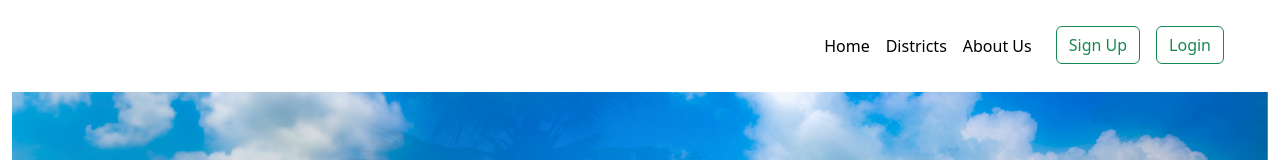
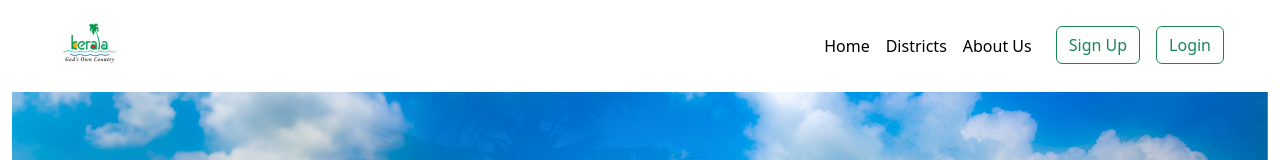
Before and after one commit to rohithaji/Kerala-tourism-page, a plain HTML site: page index.html in a window 1280 px wide. Shown: the top 160 px of the page. Drawn offline with nearby package versions, Linux system fonts and the light colour scheme.

Commit message:
Update index.html

```diff
--- a/index.html
+++ b/index.html
@@ -22,7 +22,7 @@
         <nav class="navbar navbar-expand-lg p-3  " aria-label="Offcanvas navbar medium">
             <div class="container-fluid ">
                 <a class="navbar-brand" href="#">
-                    <img style="object-fit: cover;" src="logo/kerala-tourism-title.png" alt="Logo" width="100" height="50" >
+                    <img style="object-fit: cover;" src="logo/Kerala_Tourism-logo.jpg" alt="Logo" width="100" height="50" >
                 </a>
               <button class="navbar-toggler" type="button" data-bs-toggle="offcanvas" data-bs-target="#offcanvasNavbar2" aria-controls="offcanvasNavbar2" aria-label="Toggle navigation">
                 <span class="navbar-toggler-icon"></span>
```
